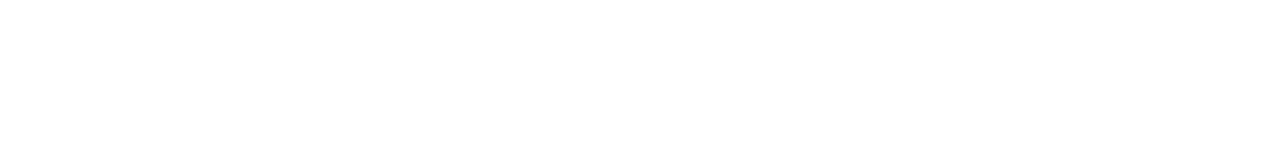
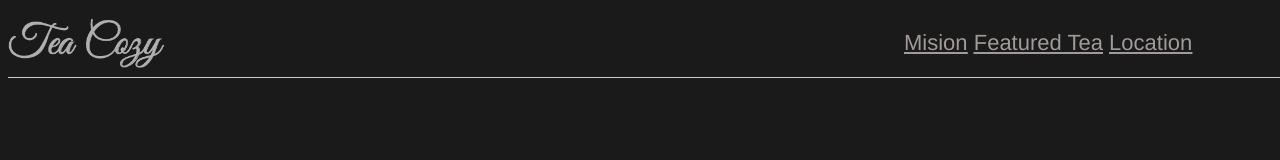
Before and after one commit to AriCima/teacozy, a plain HTML site: page index.html in a window 1280 px wide. Drawn offline with Linux system fonts and the light colour scheme.

Commit message:
Header done

```diff
--- a/index.html
+++ b/index.html
@@ -4,3 +4,17 @@
     <title>Tea cozy</title>
     <link href="./resources/css/style.css" type="text/css" rel="stylesheet">
 </head>
+
+<body>
+  <header>
+    <div class="logo">
+      <img src="./resources/images/img-tea-cozy-logo.png" height="50px" width"auto">
+    </div>
+    <nav>
+      <span><a href="#">Mision</a></span>
+      <span><a href="#">Featured Tea</a></span>
+      <span><a href="#">Location</a></span>
+    </nav>
+  </header>
+</body>
+</html>
--- a/resources/css/style.css
+++ b/resources/css/style.css
@@ -0,0 +1,35 @@
+
+*{
+  font-family: Helvetica;
+  font-size: 22px;
+  color: seashell;
+  opacity: 0.9;
+}
+
+body{
+  background-color: black;
+}
+
+/* HEADER START*/
+
+header{
+  display: flex;
+  position: fixed;
+  height: 69px;
+  width: 100%;
+  border-bottom: 1px solid seashell;
+  align-items: center;
+}
+
+.logo{
+  display: inline-block;
+  height: 50px;
+  width: 70%;
+}
+
+nav span{
+  text-decoration: underline;
+  justify-content: space-around;
+}
+
+/* HEADER ENDS*/
```
